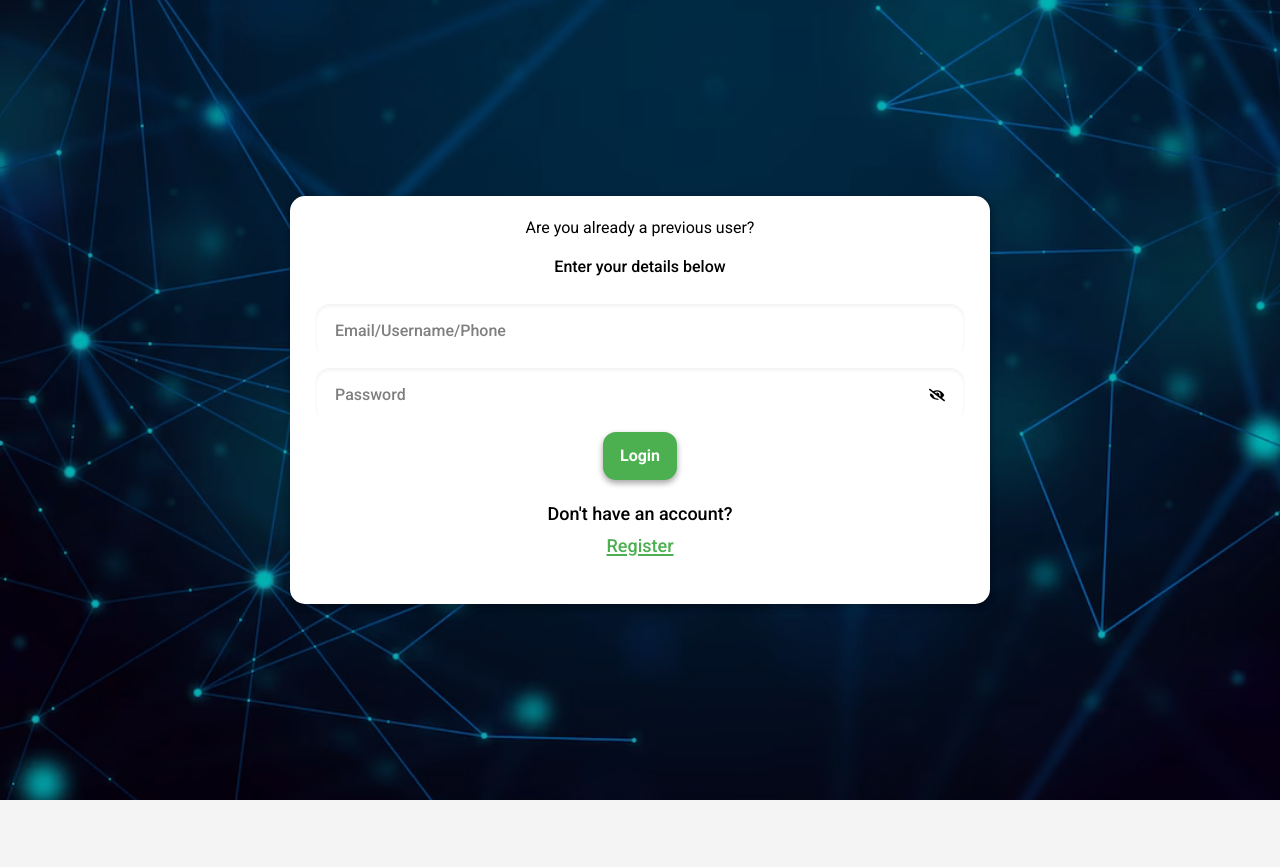
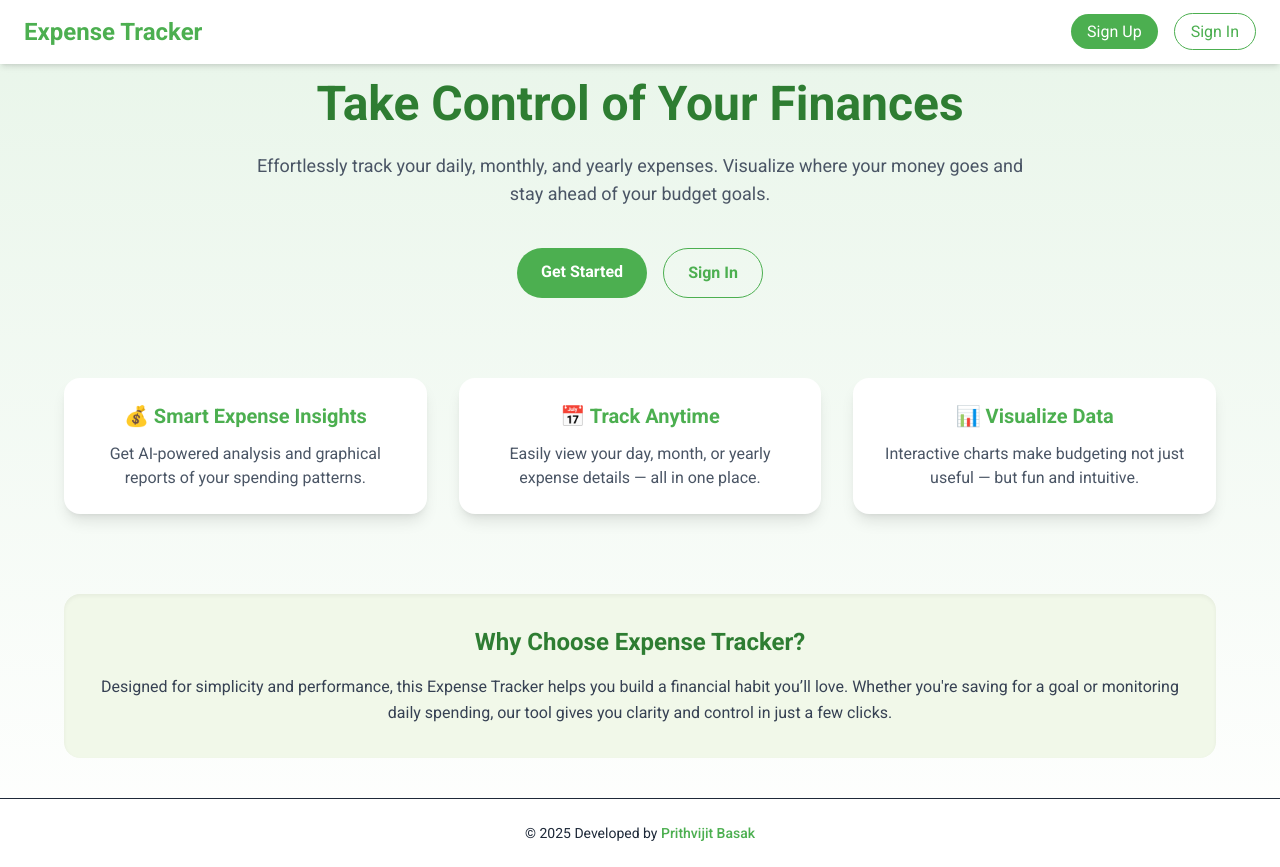
Before and after one commit to prithvijitbasak/pb-expense-tracker, a React (Vite) app in the folder frontend/: page / in a window 1280 px wide. Before the commit this address led to /login. Before the commit the page ends 800 px from the top, so only its background shows below. Built offline with nearby package versions, Linux system fonts and the light colour scheme.

Commit message:
Updated the login feature and added a separate home page and added /username for the dashboard path

```diff
--- a/frontend/src/App.jsx
+++ b/frontend/src/App.jsx
@@ -1,4 +1,8 @@
-import { createBrowserRouter, RouterProvider } from "react-router-dom";
+import {
+  createBrowserRouter,
+  Navigate,
+  RouterProvider,
+} from "react-router-dom";
 import MonthDetails from "./pages/day-month-details-page/MonthDetails";
 import DayDetails from "./pages/day-month-details-page/DayDetails";
 import YearDetails from "./pages/YearDetails";
@@ -12,15 +16,29 @@ import MainLayout from "./layouts/MainLayout";
 import PublicLayout from "./layouts/PublicLayout";
 import Analytics from "./pages/analytics/Analytics";
 import ErrorPage from "./pages/ErrorPage";
+import { useAuth } from "./context/AuthContext";
+import HomePage from "./pages/HomePage";
+
+const App = () => {
+  const { user, loading, isLogin } = useAuth(); // ✅ Now hook is used inside component
+
+  if (loading) {
+    return (
+      <div className="flex items-center justify-center h-screen">
+        Loading...
+      </div>
+    );
+  }
 
   const router = createBrowserRouter([
     {
-    element: <MainLayout />, // wrapper for the protected pages
+      element: <MainLayout />,
       children: [
         {
-        element: <ProtectedRoute />, // acts as a wrapper for authentication
+          element: <ProtectedRoute />,
           children: [
-          { path: "/", element: <Dashboard /> },
+            // ✅ Dynamic dashboard path
+            { path: "/:username", element: <Dashboard /> },
             { path: "/profile", element: <Profile /> },
             { path: "/year-details", element: <YearDetails /> },
             { path: "/add-expense", element: <AddExpense /> },
@@ -32,10 +50,21 @@ const router = createBrowserRouter([
       ],
     },
     {
-    element: <PublicLayout />, // wrapper for the public pages.
+      element: <PublicLayout />,
       children: [
         { path: "/login", element: <Login /> },
         { path: "/register", element: <Register /> },
+        {
+          path: "/",
+          element: (
+            // isLogin && user ? (
+            //   <Navigate to={`/${user.username}`} replace />
+            // ) : (
+            //   <HomePage />
+            // ),
+            <HomePage />
+          ),
+        },
       ],
     },
     {
@@ -44,9 +73,8 @@ const router = createBrowserRouter([
     },
   ]);
 
-// ✅ Use RouterProvider
-const App = () => {
-  return <RouterProvider router={router} />;
+  // ✅ This key ensures router rebuilds when user changes
+  return <RouterProvider key={user?.username || "guest"} router={router} />;
 };
 
 export default App;
--- a/frontend/src/components/Login.jsx
+++ b/frontend/src/components/Login.jsx
@@ -1,5 +1,5 @@
 import { Link } from "react-router-dom";
-import { useEffect, useState} from "react";
+import { useEffect, useState } from "react";
 import "../assets/styles/Login.css";
 import { useNavigate } from "react-router-dom";
 import { API, isAuthenticated } from "../utils/auth"; // Import the function
@@ -8,10 +8,9 @@ import { FaEyeSlash, FaEye } from "react-icons/fa";
 import { useAuth } from "../context/AuthContext";
 
 const Login = () => {
+  const { setToken, setIsLogin, user } = useAuth();
 
-  const { setToken, setIsLogin } = useAuth();
-
-  const [user, setUser] = useState({
+  const [loggedInUser, setLoggedInUser] = useState({
     identifier: "",
     password: "",
   });
@@ -29,13 +28,13 @@ const Login = () => {
   // Redirect if already logged in
   useEffect(() => {
     if (isAuthenticated()) {
-      navigate("/"); // Redirect to home if user is already logged in
+      navigate(`/${res_data.username}`); // Redirect to home if user is already logged in
     }
   }, [navigate]);
 
   const handleInput = (e) => {
-    setUser({
-      ...user,
+    setLoggedInUser({
+      ...loggedInUser,
       [e.target.name]: e.target.value,
     });
   };
@@ -48,21 +47,21 @@ const Login = () => {
         headers: {
           "Content-Type": "application/json",
         },
-        body: JSON.stringify(user),
+        body: JSON.stringify(loggedInUser),
       });
 
       const res_data = await response.json();
       if (response.ok) {
         localStorage.setItem("token", res_data.token); // Store token in localStorage
-        setUser({ identifier: "", password: "" });
-        navigate("/"); // Redirect to home
+        setLoggedInUser({ identifier: "", password: "" });
+        navigate(`/${res_data.username}`); // Redirect to home
         setToken(res_data.token);
         setIsLogin(true);
         toast.success("Logged in successfully");
       } else {
         console.log("Invalid credentials");
         toast.error("Invalid credentials");
-        setUser({ identifier: "", password: "" });
+        setLoggedInUser({ identifier: "", password: "" });
       }
     } catch (error) {
       console.error("Login failed", error);
@@ -82,7 +81,7 @@ const Login = () => {
               type="text"
               name="identifier"
               placeholder="Email/Username/Phone"
-              value={user.identifier}
+              value={loggedInUser.identifier}
               onChange={handleInput}
               required
               className="select-none"
@@ -92,7 +91,7 @@ const Login = () => {
                 type={viewPassword ? "text" : "password"}
                 name="password"
                 placeholder="Password"
-                value={user.password}
+                value={loggedInUser.password}
                 onChange={handleInput}
                 required
                 className="select-none"
--- a/frontend/src/components/Sidebar.jsx
+++ b/frontend/src/components/Sidebar.jsx
@@ -69,7 +69,7 @@ const Sidebar = (props) => {
             className={`text-white text-lg items-center flex gap-x-4 py-2 ${
               !isOpen ? "justify-center" : "justify-left"
             }`}
-            to={"/"}
+            to={`/${user.username}`}
           >
             <MdOutlineSpaceDashboard className="inline" />{" "}
             <span className={`${!isOpen ? "hidden" : ""}`}>Dashboard</span>
--- a/frontend/src/context/AuthContext.jsx
+++ b/frontend/src/context/AuthContext.jsx
@@ -1,70 +1,48 @@
-import { createContext, useEffect, useState, useContext } from "react";
+import { createContext, useContext, useState, useEffect } from "react";
 import { API } from "../utils/auth";
+
+export const AuthContext = createContext();
 
 export const AuthProvider = ({ children }) => {
   const [token, setToken] = useState(localStorage.getItem("token"));
-  const [isLogin, setIsLogin] = useState(!!token);
   const [user, setUser] = useState(null);
   const [loading, setLoading] = useState(true);
+  const [isLogin, setIsLogin] = useState(!!token);
 
   useEffect(() => {
-    const fetchUserData = async () => {
-      // If no token exists, stop loading immediately
+    const fetchUser = async () => {
       if (!token) {
         setLoading(false);
         return;
       }
-
       try {
-        const response = await fetch(`${API}/api/auth/me`, {
-          method: "GET",
-          headers: {
-            Authorization: `Bearer ${token}`,
-            "Content-Type": "application/json",
-          },
+        const res = await fetch(`${API}/api/auth/me`, {
+          headers: { Authorization: `Bearer ${token}` },
         });
-
-        if (response.ok) {
-          const userData = await response.json();
-          setUser(userData);
-        } else if (response.status === 401) {
-          // Handle expired/invalid token
+        const data = await res.json();
+        if (res.ok) {
+          setUser(data);
+          setIsLogin(true);
+        } else {
           localStorage.removeItem("token");
-          setToken(null);
           setIsLogin(false);
-          setUser(null);
-        } else {
-          console.error("Failed to fetch user data");
         }
-      } catch (error) {
-        console.error("Error fetching user data:", error);
+      } catch (err) {
+        console.error("Error fetching user:", err);
       } finally {
-        // ✅ Stop loading in all cases (success or failure)
         setLoading(false);
       }
     };
-
-    fetchUserData();
+    fetchUser();
   }, [token]);
 
   return (
     <AuthContext.Provider
-      value={{
-        isLogin,
-        setIsLogin,
-        user,
-        setUser,
-        token,
-        setToken,
-        loading,
-        setLoading,
-      }}
+      value={{ token, setToken, user, setUser, isLogin, setIsLogin, loading }}
     >
       {children}
     </AuthContext.Provider>
   );
 };
 
-export const AuthContext = createContext();
-
 export const useAuth = () => useContext(AuthContext);
--- /dev/null
+++ b/frontend/src/pages/HomePage.jsx
@@ -0,0 +1,154 @@
+import { motion } from "framer-motion";
+import { Link } from "react-router-dom";
+import { useAuth } from "../context/AuthContext";
+
+const HomePage = () => {
+  const { isLogin, user } = useAuth();
+  const currentYear = new Date().getFullYear();
+
+  return (
+    <div className="min-h-screen flex flex-col justify-between bg-gradient-to-b from-[#e8f5e9] to-white text-gray-800">
+      {/* Navbar */}
+      <header className="w-full bg-white shadow-md py-4 px-6 flex justify-between items-center fixed top-0 z-50">
+        <h1 className="text-2xl font-bold text-[#4caf50]">Expense Tracker</h1>
+        <nav className="space-x-4">
+          {isLogin ? (
+            <Link
+              to={`/${user.username}`}
+              className="font-medium text-[#4caf50] hover:underline"
+            >
+              {user?.fullName || "My Profile"}
+            </Link>
+          ) : (
+            <>
+              <Link
+                to="/signup"
+                className="px-4 py-2 bg-[#4caf50] text-white rounded-full hover:bg-[#43a047] transition-all duration-300"
+              >
+                Sign Up
+              </Link>
+              <Link
+                to="/signin"
+                className="px-4 py-2 border border-[#4caf50] text-[#4caf50] rounded-full hover:bg-[#4caf50] hover:text-white transition-all duration-300"
+              >
+                Sign In
+              </Link>
+            </>
+          )}
+        </nav>
+      </header>
+
+      {/* Hero Section */}
+      <main className="flex-grow mt-20 px-6 md:px-16 text-center">
+        <motion.div
+          className="max-w-3xl mx-auto"
+          initial={{ opacity: 0, y: 40 }}
+          animate={{ opacity: 1, y: 0 }}
+          transition={{ duration: 0.8 }}
+        >
+          <h2 className="text-4xl md:text-5xl font-bold text-[#2e7d32] mb-6">
+            Take Control of Your Finances
+          </h2>
+          <p className="text-gray-600 text-lg mb-10">
+            Effortlessly track your daily, monthly, and yearly expenses.
+            Visualize where your money goes and stay ahead of your budget goals.
+          </p>
+          {!isLogin ? (
+            <div className="flex justify-center gap-4">
+              <Link
+                to="/signup"
+                className="px-6 py-3 bg-[#4caf50] text-white rounded-full font-semibold hover:bg-[#43a047] transition-all duration-300"
+              >
+                Get Started
+              </Link>
+              <Link
+                to="/signin"
+                className="px-6 py-3 border border-[#4caf50] text-[#4caf50] rounded-full font-semibold hover:bg-[#4caf50] hover:text-white transition-all duration-300"
+              >
+                Sign In
+              </Link>
+            </div>
+          ): (<div className="flex justify-center gap-4">
+              <Link
+                to={`/${user.username}`}
+                className="px-6 py-3 bg-[#4caf50] text-white rounded-full font-semibold hover:bg-[#43a047] transition-all duration-300"
+              >
+                Go To Dashboard
+              </Link>
+            </div>)}
+        </motion.div>
+
+        {/* Features Section */}
+        <motion.section
+          className="grid grid-cols-1 md:grid-cols-3 gap-8 mt-20"
+          initial={{ opacity: 0 }}
+          whileInView={{ opacity: 1 }}
+          transition={{ duration: 1 }}
+        >
+          <div className="bg-white shadow-lg rounded-2xl p-6 hover:shadow-2xl transition">
+            <h3 className="text-xl font-semibold text-[#4caf50] mb-3">
+              💰 Smart Expense Insights
+            </h3>
+            <p className="text-gray-600">
+              Get AI-powered analysis and graphical reports of your spending
+              patterns.
+            </p>
+          </div>
+          <div className="bg-white shadow-lg rounded-2xl p-6 hover:shadow-2xl transition">
+            <h3 className="text-xl font-semibold text-[#4caf50] mb-3">
+              📅 Track Anytime
+            </h3>
+            <p className="text-gray-600">
+              Easily view your day, month, or yearly expense details — all in
+              one place.
+            </p>
+          </div>
+          <div className="bg-white shadow-lg rounded-2xl p-6 hover:shadow-2xl transition">
+            <h3 className="text-xl font-semibold text-[#4caf50] mb-3">
+              📊 Visualize Data
+            </h3>
+            <p className="text-gray-600">
+              Interactive charts make budgeting not just useful — but fun and
+              intuitive.
+            </p>
+          </div>
+        </motion.section>
+
+        {/* About Section */}
+        <motion.section
+          className="mt-20 bg-[#f1f8e9] rounded-2xl p-8 shadow-inner"
+          initial={{ opacity: 0, y: 30 }}
+          whileInView={{ opacity: 1, y: 0 }}
+          transition={{ duration: 1 }}
+        >
+          <h3 className="text-2xl font-bold text-[#2e7d32] mb-4">
+            Why Choose Expense Tracker?
+          </h3>
+          <p className="text-gray-700 leading-relaxed">
+            Designed for simplicity and performance, this Expense Tracker helps
+            you build a financial habit you’ll love. Whether you're saving for a
+            goal or monitoring daily spending, our tool gives you clarity and
+            control in just a few clicks.
+          </p>
+        </motion.section>
+      </main>
+
+      {/* Footer */}
+      <footer className="text-center py-6 border-t mt-10 text-sm bg-white">
+        <p>
+          © {currentYear} Developed by{" "}
+          <a
+            href="https://prithvijitbasak.netlify.app/"
+            className="text-[#4caf50] font-medium hover:underline"
+            target="_blank"
+            rel="noreferrer"
+          >
+            Prithvijit Basak
+          </a>
+        </p>
+      </footer>
+    </div>
+  );
+};
+
+export default HomePage;
--- /dev/null
+++ b/package.json
@@ -0,0 +1,5 @@
+{
+  "dependencies": {
+    "framer-motion": "^12.23.24"
+  }
+}
```
Also changed, not shown: 2 other files (tests, documents, lock files or other folders). Lines whose indentation alone changed are shown as unchanged.
